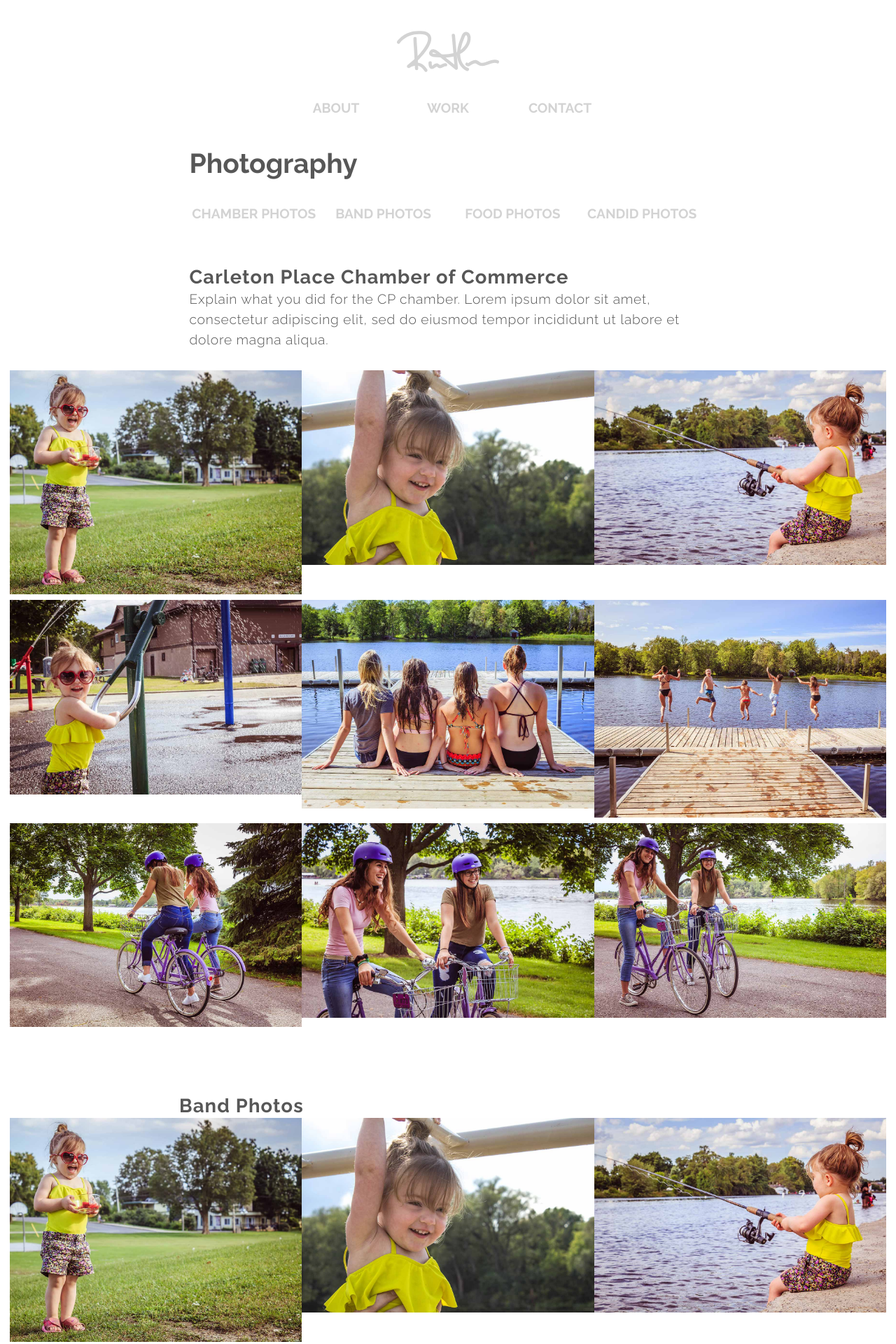
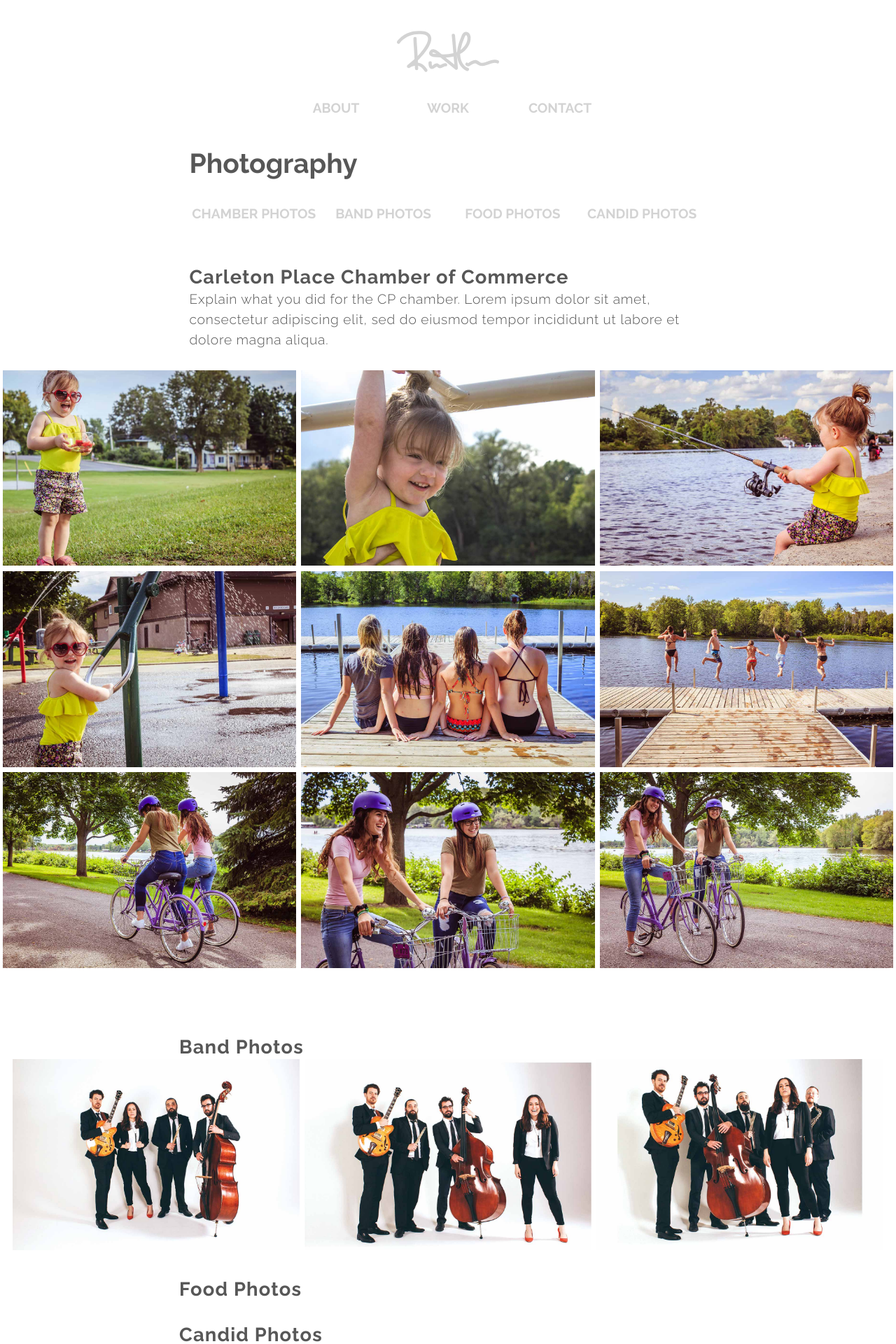
Before and after one commit to rachelhisko/hiskodesigns.ca, a Jekyll site: the page built from photography.html, in a window 1280 px wide. Shown: the top 1920 px of the page at 70% size. Built offline with Jekyll 4.4.1, drawn with Linux system fonts in a browser that asks for light colours; nearby versions of some CDN libraries; comment, search, counter and statistics services are not loaded.

Commit message:
del photos

```diff
--- a/_layouts/portfolio-piece.html
+++ b/_layouts/portfolio-piece.html
@@ -125,7 +125,7 @@ meta: {{page.meta}}
         <a href="{{site.baseurl}}/{{page.previous}}">Previous</a>
       </div>
       <div class="text-center push pad-t inline gutter">
-        <a itemprop="url" href="{{site.baseurl}}/#portfolio">
+        <a class="ib" itemprop="url" href="{{site.baseurl}}/#portfolio">
           <i class="icon-link icon i-32">
             <svg>
               <use xlink:href="{{site.baseurl}}/images/icons.svg#dashboard"></use>
--- a/photography.html
+++ b/photography.html
@@ -21,32 +21,32 @@ title: Photography
     <p>Explain what you did for the CP chamber.  Lorem ipsum dolor sit amet, consectetur adipiscing elit, sed do eiusmod tempor incididunt ut labore et dolore magna aliqua.</p>
   </div>
 
-  <div class="grid gutter-1-2 push-2">
-    <div class="unit xs-1 s-1 m-1-2 l-1-3">
+  <div class="grid push-2">
+    <div class="unit xs-1 s-1 m-1-2 l-1-3 gutter-1-8">
       <img class="w-1" itemprop="image" src="{{site.baseurl}}/images/photography-child-happy.jpg" alt="">
     </div>
-    <div class="unit xs-1 s-1 m-1-2 l-1-3">
+    <div class="unit xs-1 s-1 m-1-2 l-1-3 gutter-1-8">
       <img class="w-1" itemprop="image" src="{{site.baseurl}}/images/photography-child-climb.jpg" alt="">
     </div>
-    <div class="unit xs-1 s-1 m-1-2 l-1-3">
+    <div class="unit xs-1 s-1 m-1-2 l-1-3 gutter-1-8">
       <img class="w-1" itemprop="image" src="{{site.baseurl}}/images/photography-child-fishing.jpg" alt="">
     </div>
-    <div class="unit xs-1 s-1 m-1-2 l-1-3">
+    <div class="unit xs-1 s-1 m-1-2 l-1-3 gutter-1-8">
       <img class="w-1" itemprop="image" src="{{site.baseurl}}/images/photography-child-smile.jpg" alt="">
     </div>
-    <div class="unit xs-1 s-1 m-1-2 l-1-3">
+    <div class="unit xs-1 s-1 m-1-2 l-1-3 gutter-1-8">
       <img class="w-1" itemprop="image" src="{{site.baseurl}}/images/photography-four-girls.jpg" alt="">
     </div>
-    <div class="unit xs-1 s-1 m-1-2 l-1-3">
+    <div class="unit xs-1 s-1 m-1-2 l-1-3 gutter-1-8">
       <img class="w-1" itemprop="image" src="{{site.baseurl}}/images/photography-jumping.jpg" alt="">
     </div>
-    <div class="unit xs-1 s-1 m-1-2 l-1-3">
+    <div class="unit xs-1 s-1 m-1-2 l-1-3 gutter-1-8">
       <img class="w-1" itemprop="image" src="{{site.baseurl}}/images/photography-twogirls-bike.jpg" alt="">
     </div>
-    <div class="unit xs-1 s-1 m-1-2 l-1-3">
+    <div class="unit xs-1 s-1 m-1-2 l-1-3 gutter-1-8">
       <img class="w-1" itemprop="image" src="{{site.baseurl}}/images/photography-twogirls-smiling.jpg" alt="">
     </div>
-    <div class="unit xs-1 s-1 m-1-2 l-1-3">
+    <div class="unit xs-1 s-1 m-1-2 l-1-3 gutter-1-8">
       <img class="w-1" itemprop="image" src="{{site.baseurl}}/images/photography-twogirls.jpg" alt="">
     </div>
   </div>
@@ -57,20 +57,14 @@ title: Photography
     <h3 class="push-0 pad-t tera">Band Photos</h3>
   </div>
   <div class="grid gutter-1-2">
-    <div class="unit xs-1 s-1 m-1-2 l-1-3">
-      <img class="w-1" itemprop="image" src="{{site.baseurl}}/images/photography-child-happy.jpg" alt="">
+    <div class="unit xs-1 s-1 m-1-2 l-1-3 gutter-1-8">
+      <img class="w-1" itemprop="image" src="{{site.baseurl}}/images/photography-band-group1.jpg" alt="">
     </div>
-    <div class="unit xs-1 s-1 m-1-2 l-1-3">
-      <img class="w-1" itemprop="image" src="{{site.baseurl}}/images/photography-child-climb.jpg" alt="">
+    <div class="unit xs-1 s-1 m-1-2 l-1-3 gutter-1-8">
+      <img class="w-1" itemprop="image" src="{{site.baseurl}}/images/photography-band-group2.jpg" alt="">
     </div>
-    <div class="unit xs-1 s-1 m-1-2 l-1-3">
-      <img class="w-1" itemprop="image" src="{{site.baseurl}}/images/photography-child-fishing.jpg" alt="">
-    </div>
-    <div class="unit xs-1 s-1 m-1-2 l-1-3">
-      <img class="w-1" itemprop="image" src="{{site.baseurl}}/images/photography-child-smile.jpg" alt="">
-    </div>
-    <div class="unit xs-1 s-1 m-1-2 l-1-3">
-      <img class="w-1" itemprop="image" src="{{site.baseurl}}/images/photography-four-girls.jpg" alt="">
+    <div class="unit xs-1 s-1 m-1-2 l-1-3 gutter-1-8">
+      <img class="w-1" itemprop="image" src="{{site.baseurl}}/images/photography-band-group3.jpg" alt="">
     </div>
   </div>
 
```
Also changed, not shown: images/photography-band-group1.jpg (added), images/photography-band-group2.jpg (added), images/photography-band-group3.jpg (added), images/photography-child-happy.jpg, images/photography-four-girls.jpg, images/photography-jumping.jpg, images/photography-twogirls-bike.jpg.
